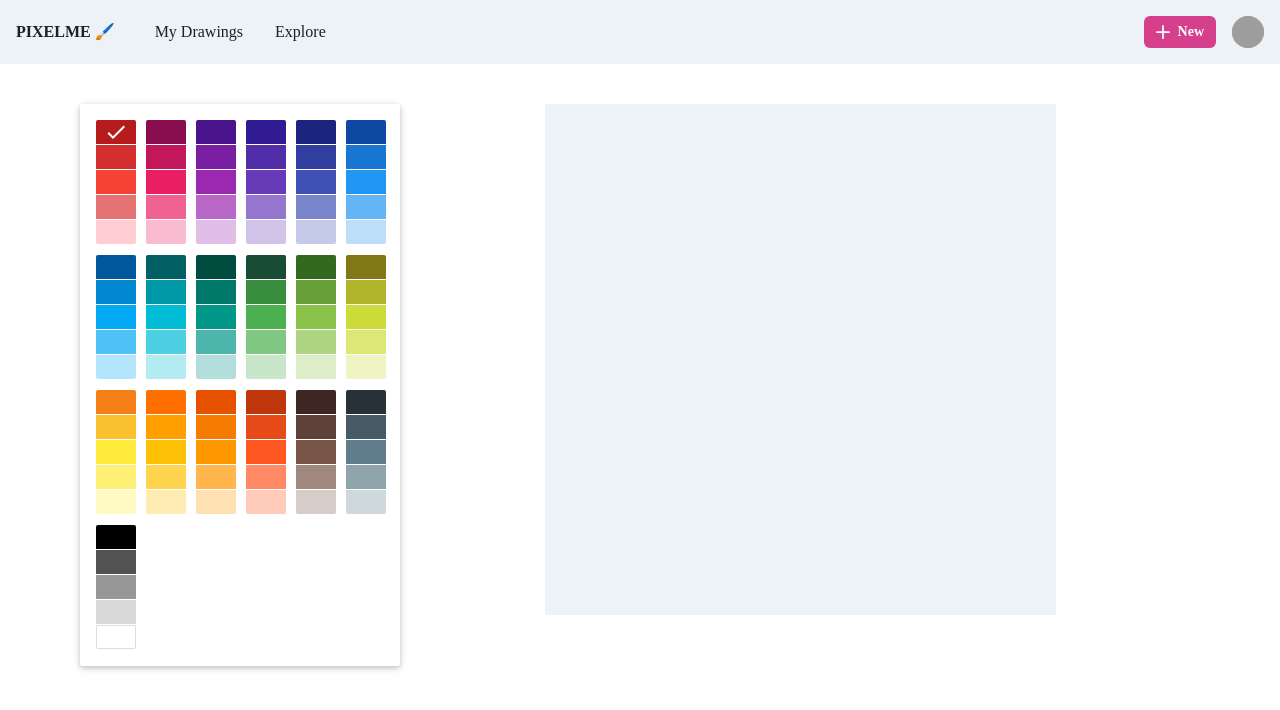
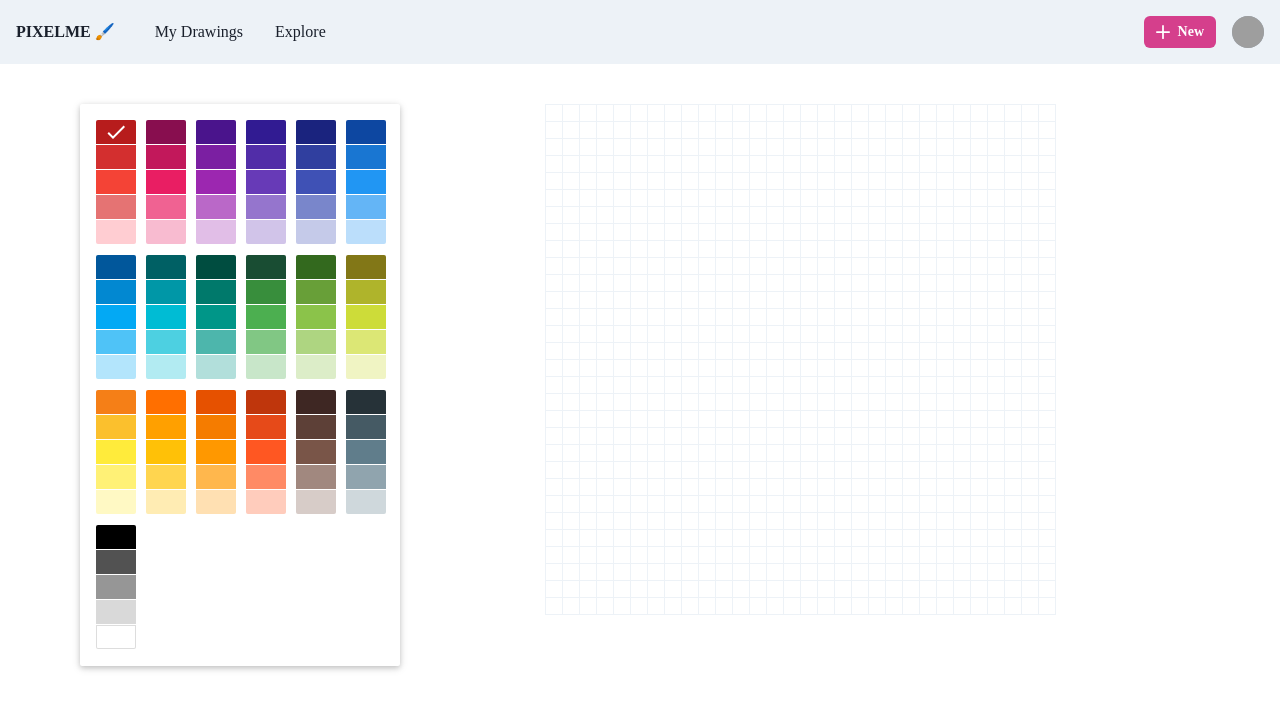
Before and after one commit to rohan-fowlerharper/PixelMe, a Next.js app: page /new in a window 1280 px wide. Shown: the top 710 px of the page. Built offline with nearby package versions, Linux system fonts and the light colour scheme; grey boxes are pictures that could not be loaded.

Commit message:
fix() - use row and col to update state

```diff
--- a/components/Pixel.js
+++ b/components/Pixel.js
@@ -2,53 +2,72 @@ import { Box } from '@chakra-ui/react'
 import { useState } from 'react'
 import { useDispatch, useSelector } from 'react-redux'
 
-const Pixel = ({ pixelColor, baseColor, size, id }) => {
+const Pixel = ({ size, pixel }) => {
+  const { row, col, color, baseColor, id } = pixel
   const dispatch = useDispatch()
   const selectedColor = useSelector(state => state.selectedColor)
+  const showTemplate = useSelector(state => state.showTemplate)
 
   const [isHover, setIsHover] = useState(false)
 
   function applyColor (evt) {
-    if (evt.buttons !== 1) return
     const action = {
       type: 'SET_PIXEL_COLOR',
-      id: id,
-      color: selectedColor
+      id,
+      color: selectedColor,
+      col,
+      row
     }
     dispatch(action)
-    setIsHover(false)
   }
 
   function removeColor (evt) {
     evt.preventDefault()
     const action = {
       type: 'SET_PIXEL_COLOR',
-      id: id,
-      color: null
+      id,
+      color: null,
+      col,
+      row
     }
     dispatch(action)
   }
 
   function handleHover (evt) {
-    evt.preventDefault()
+    setIsHover(true)
     if (evt.buttons === 1) {
-      applyColor(evt)
-    } else if (evt.buttons === 2) {
+      applyColor()
+    }
+    if (evt.buttons === 2) {
       removeColor(evt)
       evt.preventDefault()
     }
-    setIsHover(true)
+  }
+
+  function handleMouseDown (evt) {
+    evt.preventDefault()
+    if (evt.buttons === 1) {
+      applyColor()
+    }
+    if (evt.buttons === 2) {
+      removeColor(evt)
+    }
+  }
+
+  const colorToShow = () => {
+    if (isHover) return selectedColor
+    if (color) return color
+    if (showTemplate) return baseColor
+    return '#FFFFFF'
   }
 
   return (
     <Box
-      className="pixel"
       width={`${size}px`}
       height={`${size}px`}
-      backgroundColor={isHover ? selectedColor : pixelColor ? pixelColor : baseColor}
-      onMouseOver={handleHover}
-      onMouseDown={applyColor}
-      onContextMenu={removeColor}
+      backgroundColor={colorToShow}
+      onMouseEnter={handleHover}
+      onMouseDown={handleMouseDown}
       onMouseLeave={() => setIsHover(false)}
       onDragStart={(evt) => evt.preventDefault()}
     />
--- a/redux/reducers/board.js
+++ b/redux/reducers/board.js
@@ -6,15 +6,14 @@ const initialState = []
 function board (state = initialState, action) {
   switch (action.type) {
     case 'SET_PIXEL_COLOR':
-      return state.map(row => {
-        return row.map(pixel => {
-          if (pixel.id === action.id) {
-            return {
-              ...pixel,
-              color: action.color
-            }
+      return state.map((row, rowIdx) => {
+        if (action.row !== rowIdx) return row
+        return row.map((pixel, colIdx) => {
+          if (action.col !== colIdx) return pixel
+          return {
+            ...pixel,
+            color: action.color
           }
-          return pixel
         })
       })
     case 'CREATE_EMPTY_BOARD':
@@ -22,7 +21,10 @@ function board (state = initialState, action) {
         return Array(action.width).fill().map((_, colIdx) => {
           return {
             id: `${rowIdx}-${colIdx}`,
-            color: action.initialColor
+            color: action.initialColor,
+            baseColor: '#FFFFFF',
+            row: rowIdx,
+            col: colIdx
           }
         })
       })
@@ -33,7 +35,9 @@ function board (state = initialState, action) {
           return {
             id: `${rowIdx}-${colIdx}`,
             color: null,
-            baseColor
+            baseColor,
+            col: colIdx,
+            row: rowIdx
           }
         })
       })
```
